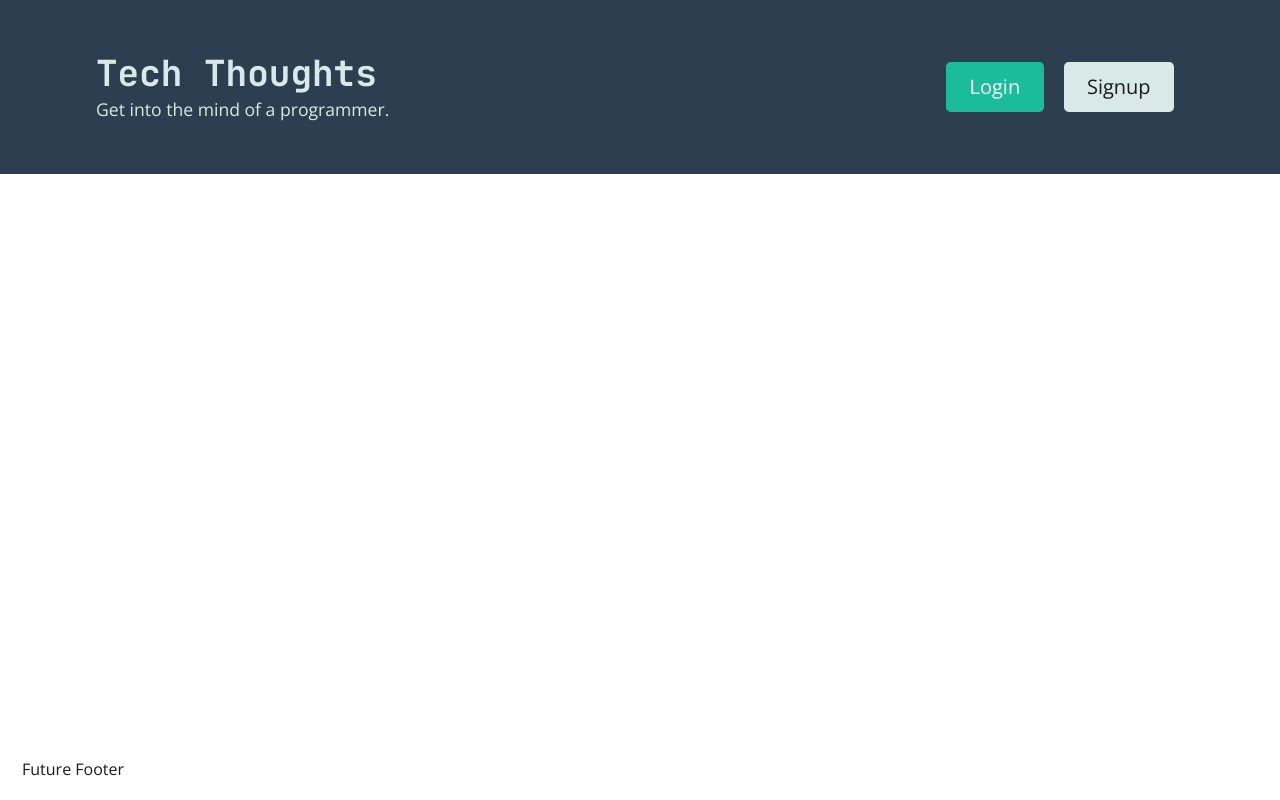
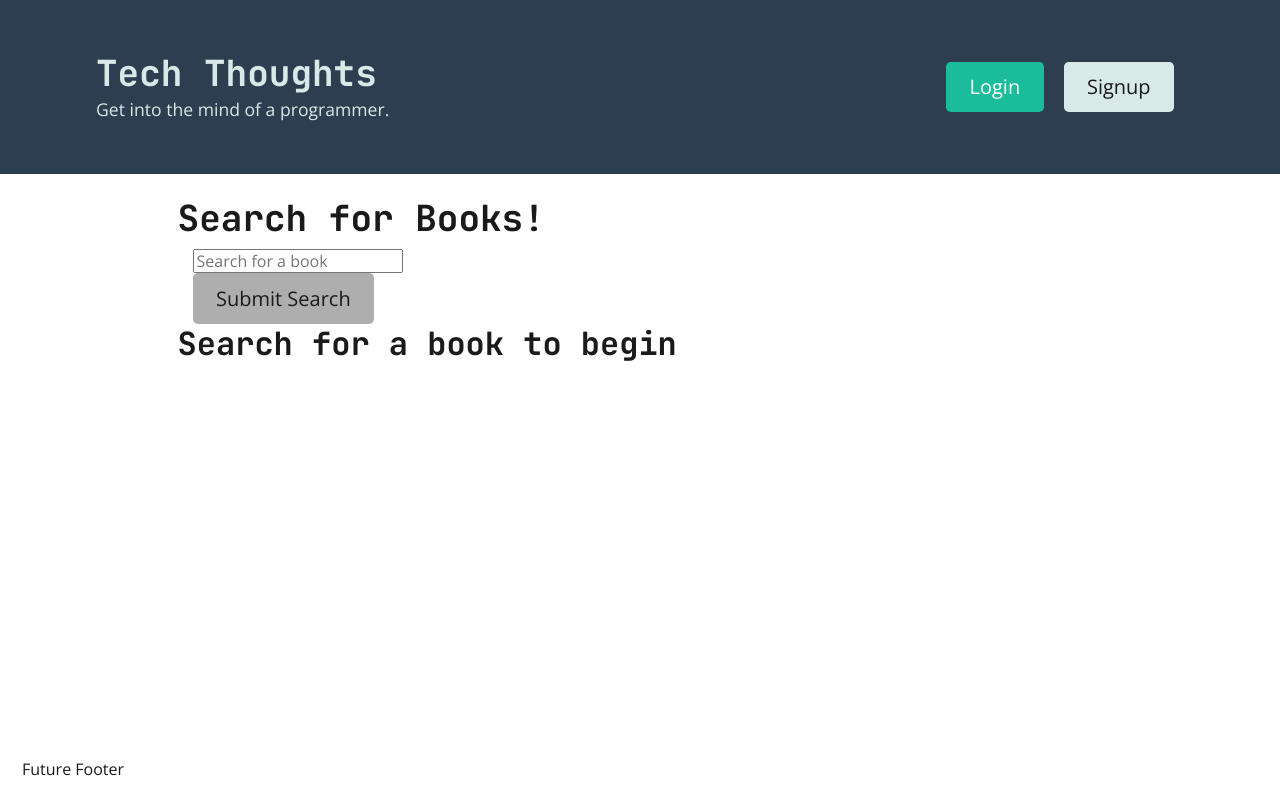
Before and after one commit to deluus/Project-three, a React (Create React App) app in the folder client/: page /search in a window 1280 px wide. Built offline with nearby package versions, Linux system fonts and the light colour scheme.

Commit message:
built searchPlayers.js to pull data to api

```diff
--- a/client/src/App.js
+++ b/client/src/App.js
@@ -9,6 +9,7 @@ import { setContext } from '@apollo/client/link/context';
 import { BrowserRouter as Router, Routes, Route } from 'react-router-dom';
 
 import Home from './pages/Home';
+import SearchPlayers from './pages/SearchPlayers';
 import Signup from './pages/Signup';
 import Login from './pages/Login';
 // import SingleThought from './pages/SingleThought';
@@ -69,8 +70,8 @@ function App() {
                 element={<Profile />}
               />
               <Route
-                // path="/thoughts/:thoughtId"
-                // element={<SingleThought />}
+                path="/search"
+                element={<SearchPlayers/>}
               />
             </Routes>
           </div>
--- a/client/src/index.js
+++ b/client/src/index.js
@@ -2,7 +2,6 @@ import React from 'react';
 import ReactDOM from 'react-dom';
 import './index.css';
 import App from './App';
-import reportWebVitals from './reportWebVitals';
 
 ReactDOM.render(
   <React.StrictMode>
@@ -10,8 +9,3 @@ ReactDOM.render(
   </React.StrictMode>,
   document.getElementById('root')
 );
-
-// If you want to start measuring performance in your app, pass a function
-// to log results (for example: reportWebVitals(console.log))
-// or send to an analytics endpoint. Learn more: https://bit.ly/CRA-vitals
-reportWebVitals();
--- /dev/null
+++ b/client/src/pages/SearchPlayers.js
@@ -0,0 +1,128 @@
+import React, { useState,  } from 'react';
+import {  Container, Col, Form, Button, Card, } from 'react-bootstrap';
+import Auth from '../utils/auth';
+// import { savePlayerIds, getSavedPlayerIds } from '../utils/localStorage';
+import { useMutation } from '@apollo/client';
+// import { SAVE_PLAYER } from '../utils/mutations';
+
+const SearchPlayers = () => {
+  const [searchedPlayers, setsearchedPlayers] = useState([]);
+  const [searchInput, setSearchInput] = useState('');
+  // const [savedPlayerIds, setsavedPlayerIds] = useState(getsavedPlayerIds());
+
+  // const [savePlayer, { error }] = useMutation(SAVE_PLAYER);
+
+
+
+  const handleFormSubmit = async (event) => {
+    event.preventDefault();
+
+    if (!searchInput) {
+      return false;
+    }
+
+    try {
+        const options = {
+            method: 'GET',
+            headers: {
+                'X-RapidAPI-Host': 'free-nba.p.rapidapi.com',
+                'X-RapidAPI-Key': '8896c92bf1msh635a963d37eb9b1p1e7f2ejsn7baf1e665bd5'
+            }
+        };
+
+
+    const response = await fetch(`https://free-nba.p.rapidapi.com/players?page=0&per_page=25&search=${searchInput}`, options)
+
+      if (!response.ok) {
+        throw new Error('Something went wrong!');
+      }
+
+      const data = await response.json();
+
+      console.log(data);
+      setsearchedPlayers();
+      setSearchInput('');
+    } catch (err) {
+      console.error(err);
+    }
+  };
+
+  const handlesavePlayer = async (bookId) => {
+    // const bookToSave = searchedPlayers.find((book) => book.bookId === bookId);
+    // const token = Auth.loggedIn() ? Auth.getToken() : null;
+
+    // if (!token) {
+    //   return false;
+    // }
+
+    // try {
+    //   const { data } = await savePlayer({
+    //     variables: { newBook: { ...bookToSave } },
+    //   });
+
+    //   setsavedPlayerIds([...savedPlayerIds, bookToSave.bookId]);
+    // } catch (err) {
+    //   console.error(err);
+    // }
+  };
+
+  return (
+    <>
+
+        <Container>
+          <h1>Search for Books!</h1>
+          <Form onSubmit={handleFormSubmit}>
+
+              <Col xs={12} md={8}>
+                <Form.Control
+                  name='searchInput'
+                  value={searchInput}
+                  onChange={(e) => setSearchInput(e.target.value)}
+                  type='text'
+                  size='lg'
+                  placeholder='Search for a book'
+                />
+              </Col>
+              <Col xs={12} md={4}>
+                <Button type='submit' variant='success' size='lg'>
+                  Submit Search
+                </Button>
+              </Col>
+
+          </Form>
+        </Container>
+
+
+      <Container>
+        <h2>
+          {searchedPlayers.length
+            ? `Viewing ${searchedPlayers.length} results:`
+            : 'Search for a book to begin'}
+        </h2>
+
+          {searchedPlayers.map((book) => {
+            return (
+              <Card key={book.bookId} border='dark'>
+                {book.image ? (
+                  <Card.Img src={book.image} alt={`The cover for ${book.title}`} variant='top' />
+                ) : null}
+                <Card.Body>
+                  <Card.Title>{book.title}</Card.Title>
+                  <p className='small'>Authors: {book.authors}</p>
+                  <Card.Text>{book.description}</Card.Text>
+                  {Auth.loggedIn() && (
+                    <Button>
+                    saved player
+                    </Button>
+                  )}
+                </Card.Body>
+              </Card>
+            );
+          })}
+
+      </Container>
+    </>
+  );
+};
+
+export default SearchPlayers;
--- a/client/src/reportWebVitals.js
+++ /dev/null
@@ -1,13 +0,0 @@
-const reportWebVitals = onPerfEntry => {
-  if (onPerfEntry && onPerfEntry instanceof Function) {
-    import('web-vitals').then(({ getCLS, getFID, getFCP, getLCP, getTTFB }) => {
-      getCLS(onPerfEntry);
-      getFID(onPerfEntry);
-      getFCP(onPerfEntry);
-      getLCP(onPerfEntry);
-      getTTFB(onPerfEntry);
-    });
-  }
-};
-
-export default reportWebVitals;
```
Also changed, not shown: client/src/setupTests.js (deleted, +0 -5 lines), client/src/pages/SavedPlayer.js (added).
